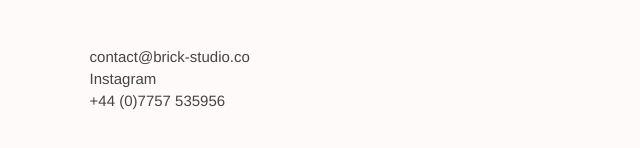
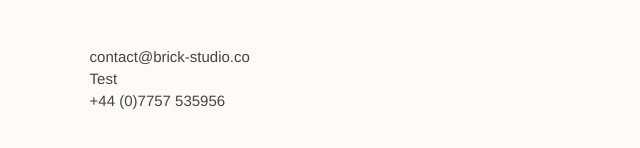
Before and after one commit to edcornish/brick-studio, a plain HTML site: page index.html in a window 1280 px wide. Shown: the part 1448-1596 px from the top of the page, 0-640 px from the left. Drawn offline with nearby package versions, Linux system fonts and the light colour scheme; a web font is replaced by a local one.

Commit message:
Update index.html

```diff
--- a/index.html
+++ b/index.html
@@ -60,7 +60,7 @@
      Recent projects include design of a series of travel books for monsters for The Ministry of Stories, a hand-made film about rave culture for Coal Drops Yard, and design and code for MutualAid.Wiki.<br><br>Whatever medium we’re working in, we believe that strong ideas executed beautifully will always make a lasting impact.<br><br></h1>
      <h1>
       <a href="mailto:contact@brick-studio.co">contact@brick-studio.co</a><br>
-    <a href="http://instagram.com/">Instagram</a><br>
+    <a href="http://instagram.com/">Test</a><br>
     <span class=blue>+44 (0)7757 535956</span></h1>
      </div>
     </section>
```
